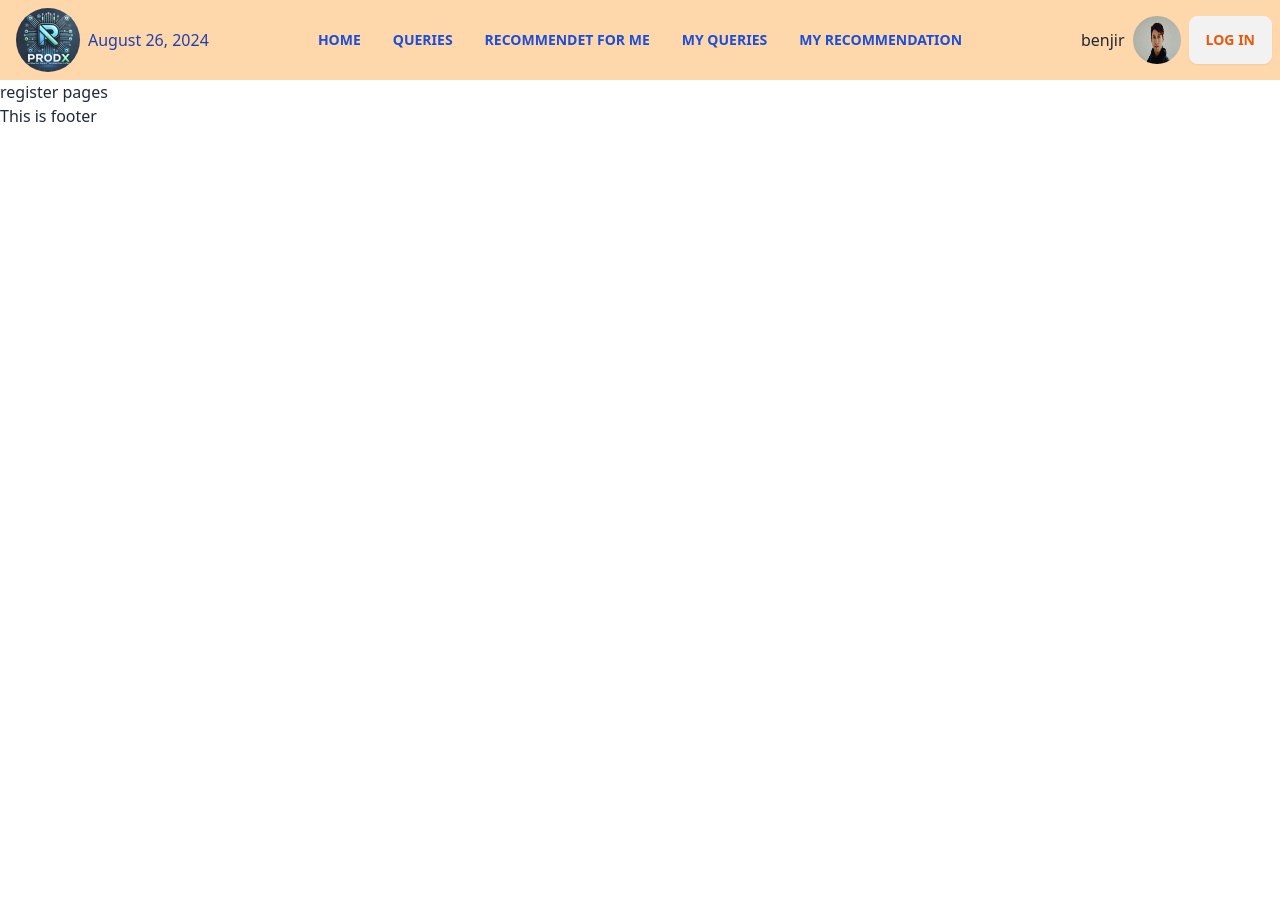
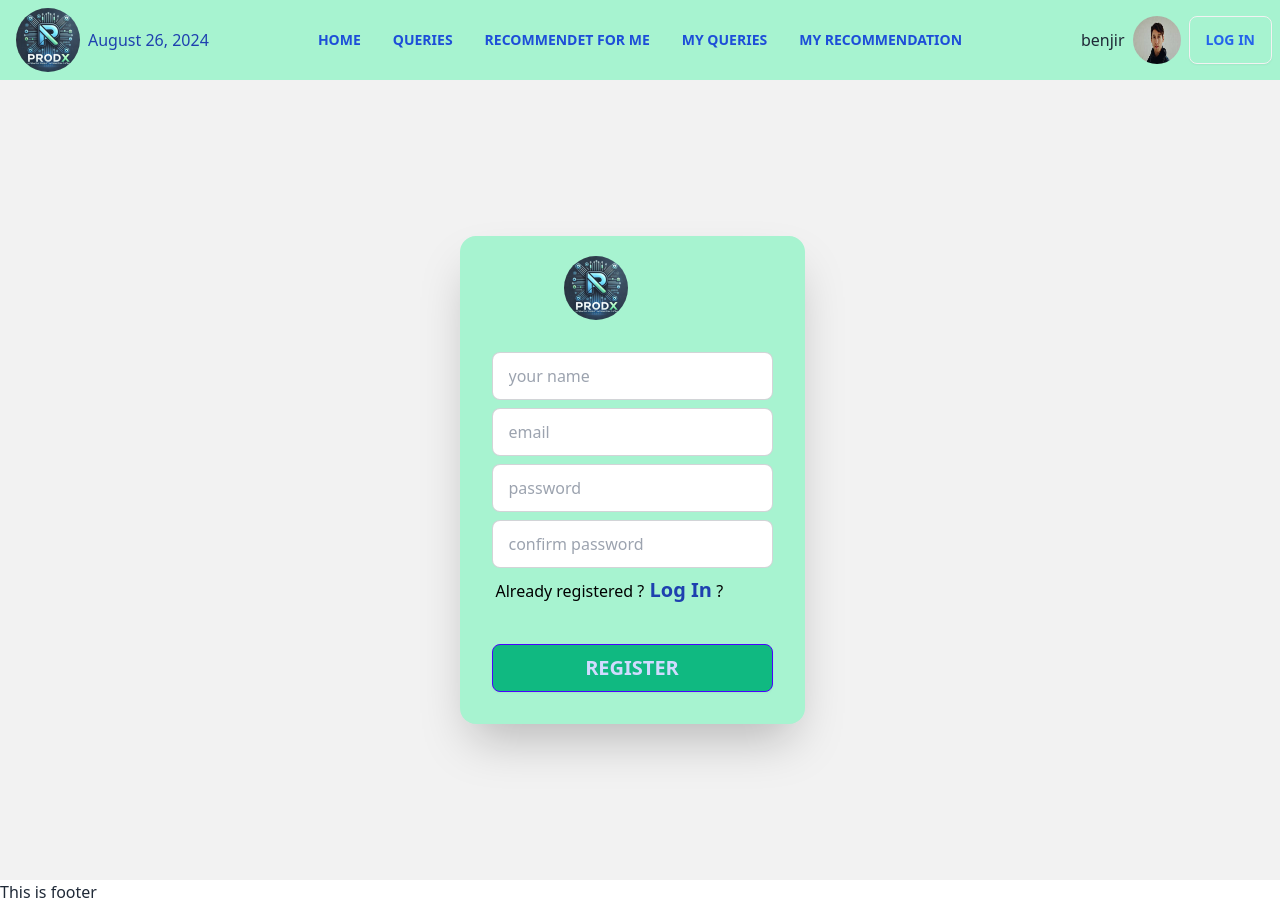
Before and after one commit to benjir893/assignment11_client, a React (Vite) app: page /register in a window 1280 px wide. Before the commit the page ends 800 px from the top, so only its background shows below. Built offline with nearby package versions, Linux system fonts and the light colour scheme; no server answers; a web font is replaced by a local one.

Commit message:
done layout of registration page

```diff
--- a/src/components/navbar/Navbar.jsx
+++ b/src/components/navbar/Navbar.jsx
@@ -29,7 +29,7 @@ const handleLogout=()=>{
     })
 }
 return (
-    <div className="navbar bg-orange-200">
+    <div className="navbar bg-emerald-200">
         <div className="navbar-start">
             <div className="dropdown">
                 <div tabIndex={0} role="button" className="btn btn-ghost lg:hidden">
@@ -65,8 +65,8 @@ return (
             <Subnav></Subnav>
             {
                 user ?<>
-                <button onClick={handleLogout} className="btn text-orange-600">LOG OUT</button></>:<>
-                <Link to={'/login'}><button className="btn text-orange-600">LOG IN</button></Link>
+                <button onClick={handleLogout} className="btn bg-emerald-200 text-blue-600">LOG OUT</button></>:<>
+                <Link to={'/login'}><button className="btn bg-emerald-200 text-blue-600">LOG IN</button></Link>
                 </>
             }
 
--- a/src/components/pages/homepagecompo/login/Login.jsx
+++ b/src/components/pages/homepagecompo/login/Login.jsx
@@ -1,37 +1,35 @@
 import { Link } from "react-router-dom";
+import Navlogo from "../../../navbar/Navlogo";
 
 
 const Login = () => {
     return (
         <div className="hero bg-base-200 min-h-screen">
+
             <div className="hero-content flex-col lg:flex-row-reverse">
                 <div className="text-center lg:text-left">
                 </div>
-                <div className="card bg-base-100 w-full max-w-sm shrink-0 shadow-2xl">
+                <div className="card bg-emerald-200 w-full max-w-sm shrink-0 shadow-2xl">
+                    <div className="ml-24 mt-5">
+                        <Navlogo></Navlogo>
+                    </div>
                     <form className="card-body">
-                        <div className="form-control">
 
-                            <input type="text" placeholder="your name" name="name" className="input input-bordered" required />
-                        </div>
                         <div className="form-control">
 
                             <input type="email" placeholder="email" name="email" className="input input-bordered" required />
                         </div>
+
                         <div className="form-control">
 
-                            <input type="password" placeholder="password" name="password" className="input input-bordered" required />
-
-                        </div>
-                        <div className="form-control">
-
-                            <input type="password" placeholder="confirm password" name="confirmPassword" className="input input-bordered" required />
+                            <input type="password" placeholder=" password" name="Password" className="input input-bordered" required />
                             <label className="label">
                                 <Link to={'/register'} className="text-black">Yet to<span className="label-text-alt link link-hover text-blue-800 font-semibold text-xl"> register</span> ?</Link>
                                 {/* <a href="#" className="label-text-alt link link-hover">Yet to register?</a> */}
                             </label>
                         </div>
                         <div className="form-control mt-6">
-                            <button className="btn btn-primary">Login</button>
+                            <button className="btn btn-primary bg-emerald-500 text-xl">Login</button>
                         </div>
                     </form>
                 </div>
--- a/src/components/pages/register/Register.jsx
+++ b/src/components/pages/register/Register.jsx
@@ -1,9 +1,45 @@
+import { Link } from "react-router-dom";
+import Navlogo from "../../navbar/Navlogo";
 
 
 const Register = () => {
     return (
-        <div>
-            <h1>register pages</h1>
+        <div className="hero bg-base-200 min-h-screen">
+            <div className="hero-content flex-col lg:flex-row-reverse">
+                <div className="text-center lg:text-left">
+                </div>
+                <div className="card bg-emerald-200 w-full max-w-sm shrink-0 shadow-2xl">
+                    <div className="ml-24 mt-5">
+                        <Navlogo></Navlogo>
+                    </div>
+                    <form className="card-body">
+                        <div className="form-control">
+
+                            <input type="text" placeholder="your name" name="name" className="input input-bordered" required />
+                        </div>
+                        <div className="form-control">
+
+                            <input type="email" placeholder="email" name="email" className="input input-bordered" required />
+                        </div>
+                        <div className="form-control">
+
+                            <input type="password" placeholder="password" name="password" className="input input-bordered" required />
+
+                        </div>
+                        <div className="form-control">
+
+                            <input type="password" placeholder="confirm password" name="confirmPassword" className="input input-bordered" required />
+                            <label className="label">
+                                <Link to={'/login'} className="text-black">Already registered ?<span className="label-text-alt link link-hover text-blue-800 font-semibold text-xl"> Log In</span> ?</Link>
+
+                            </label>
+                        </div>
+                        <div className="form-control mt-6">
+                            <button className="btn btn-primary bg-emerald-500 text-xl">REGISTER</button>
+                        </div>
+                    </form>
+                </div>
+            </div>
         </div>
     );
 };
```
